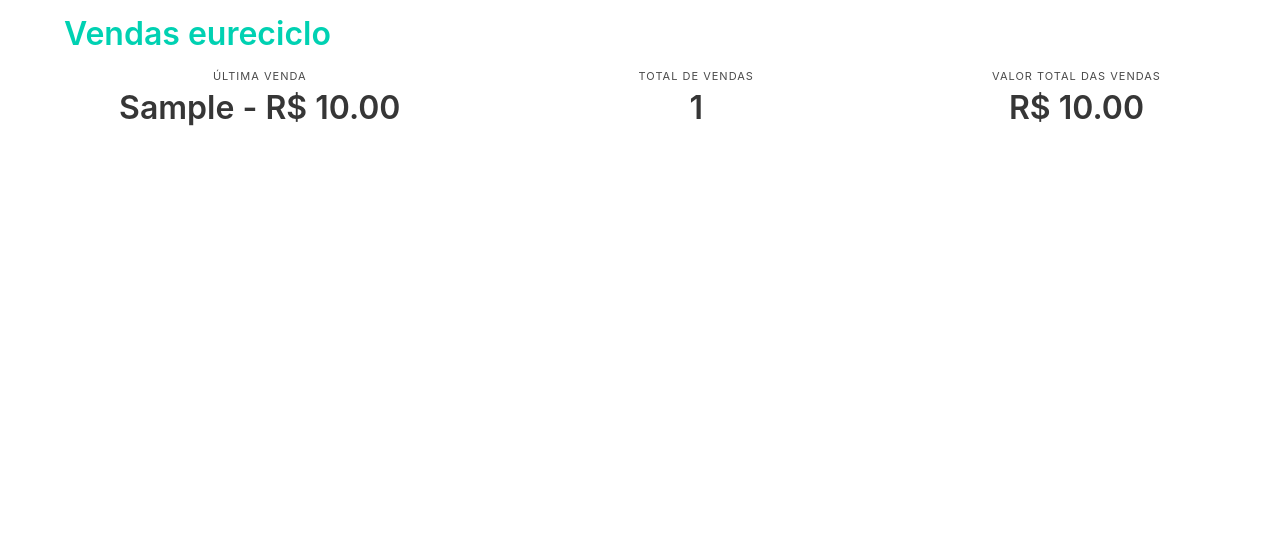
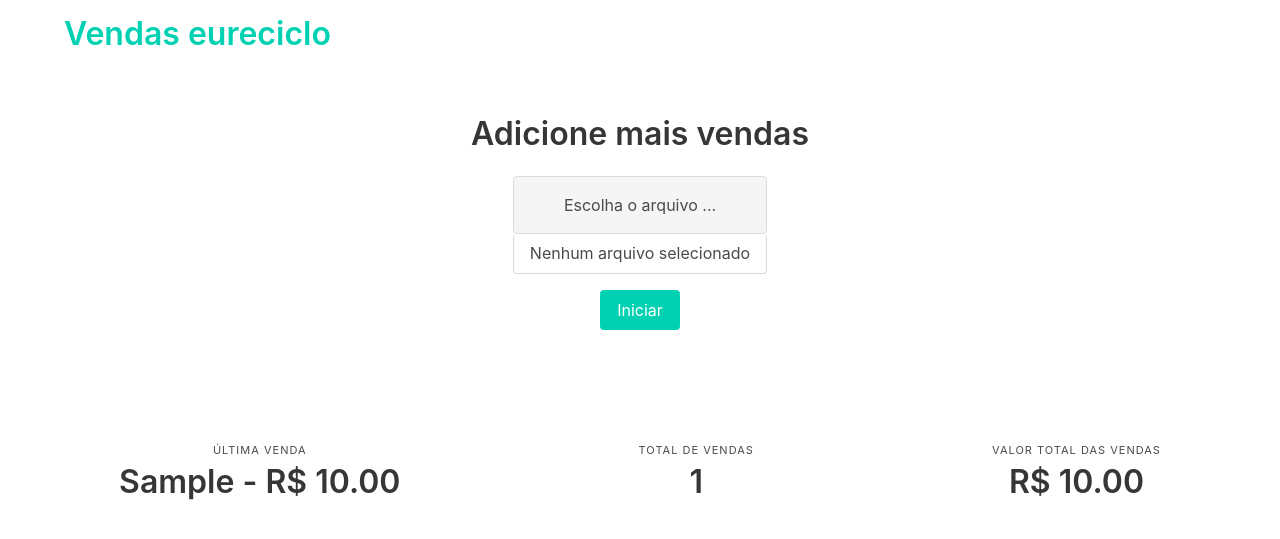
Before and after one commit to wcardosos/desafio-eureciclo, a Django app: page /sales/ in a window 1280 px wide. Shown: the top 539 px of the page. Run offline with Django 4.2, Linux system fonts and the light colour scheme; tables that the repository leaves empty hold one stand-in row (values such as "Sample post").

Commit message:
style(sales/templates/index) Add upload file styles

```diff
--- a/src/sales/templates/index.html
+++ b/src/sales/templates/index.html
@@ -4,6 +4,27 @@
   <title>Home</title>
 {% endblock %}
 {% block content %}
+  <div class="container pb-6 my-6">
+    <div class="is-flex is-flex-direction-column is-align-items-center">
+      <h1 class="title">Adicione mais vendas</h1>
+      <form class="is-flex is-flex-direction-column is-align-items-center">
+        <div class="file is-centered is-boxed">
+          <label class="file-label">
+            <input class="file-input" type="file" name="sales-import">
+            <span class="file-cta">
+              <span class="file-label">
+                Escolha o arquivo ...
+              </span>
+            </span>
+            <span class="file-name">
+              Nenhum arquivo selecionado
+            </span>
+          </label>
+        </div>
+        <button class="button is-primary my-4" type="submit">Iniciar</button>
+      </form>
+    </div>
+  </div>
   <div class="level">
     <div class="level-item has-text-centered">
       <div>
```
